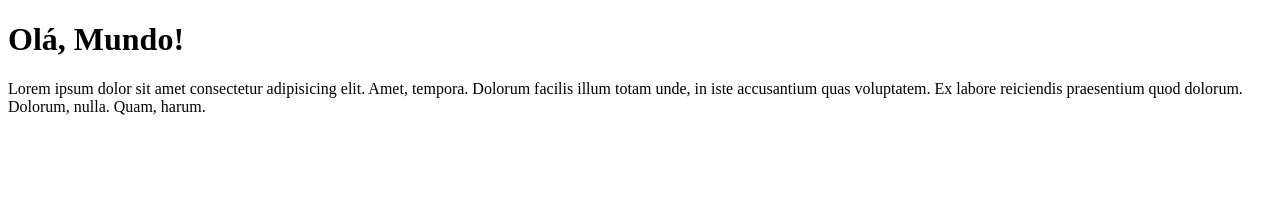
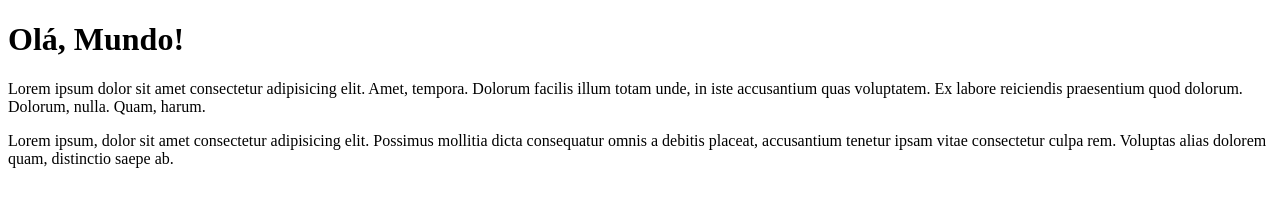
Before and after one commit to FerreiraMelo/Ola-Mundo, a plain HTML site: page site-exemplo/index.html in a window 1280 px wide. Drawn offline with Linux system fonts and the light colour scheme.

Commit message:
adicionei um paragrafo

```diff
--- a/site-exemplo/index.html
+++ b/site-exemplo/index.html
@@ -8,5 +8,6 @@
 <body>
     <h1>Olá, Mundo!</h1>
     <p>Lorem ipsum dolor sit amet consectetur adipisicing elit. Amet, tempora. Dolorum facilis illum totam unde, in iste accusantium quas voluptatem. Ex labore reiciendis praesentium quod dolorum. Dolorum, nulla. Quam, harum.</p>
+    <p>Lorem ipsum, dolor sit amet consectetur adipisicing elit. Possimus mollitia dicta consequatur omnis a debitis placeat, accusantium tenetur ipsam vitae consectetur culpa rem. Voluptas alias dolorem quam, distinctio saepe ab.</p>
 </body>
 </html>
```
